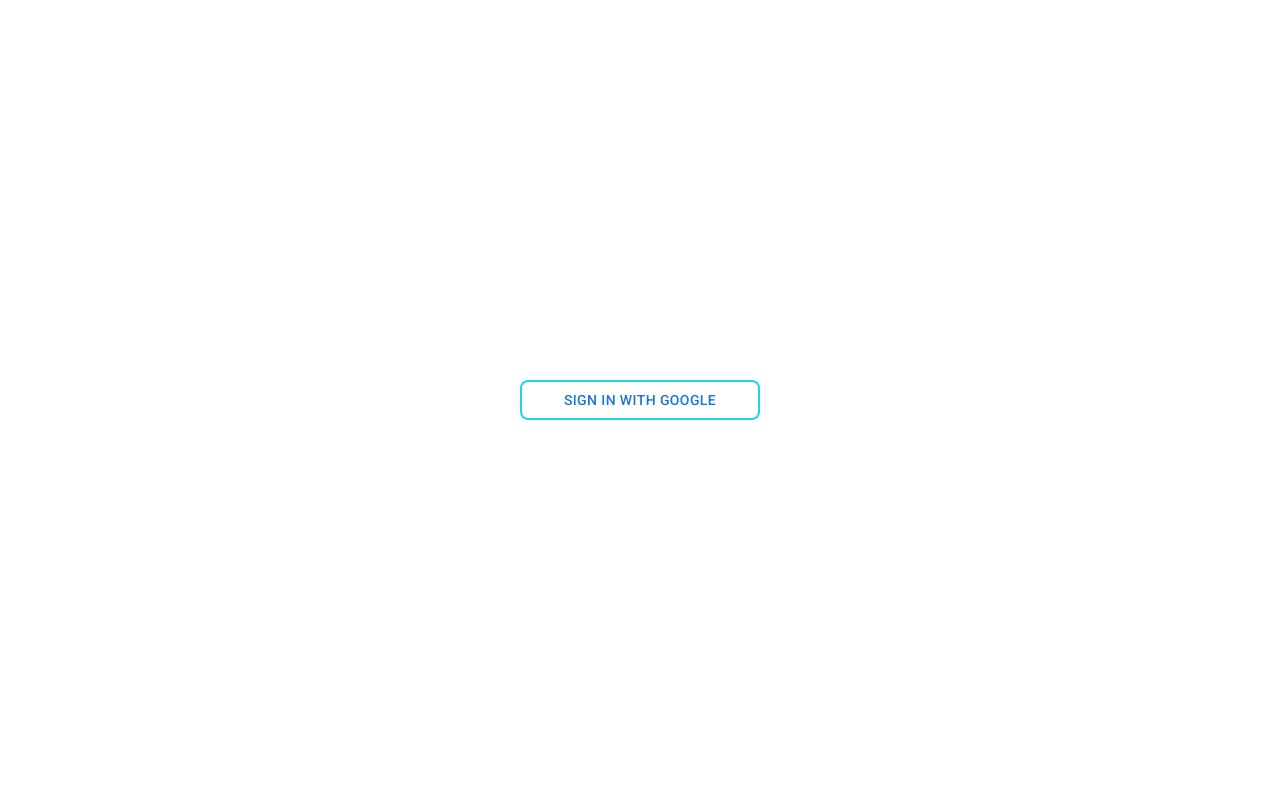
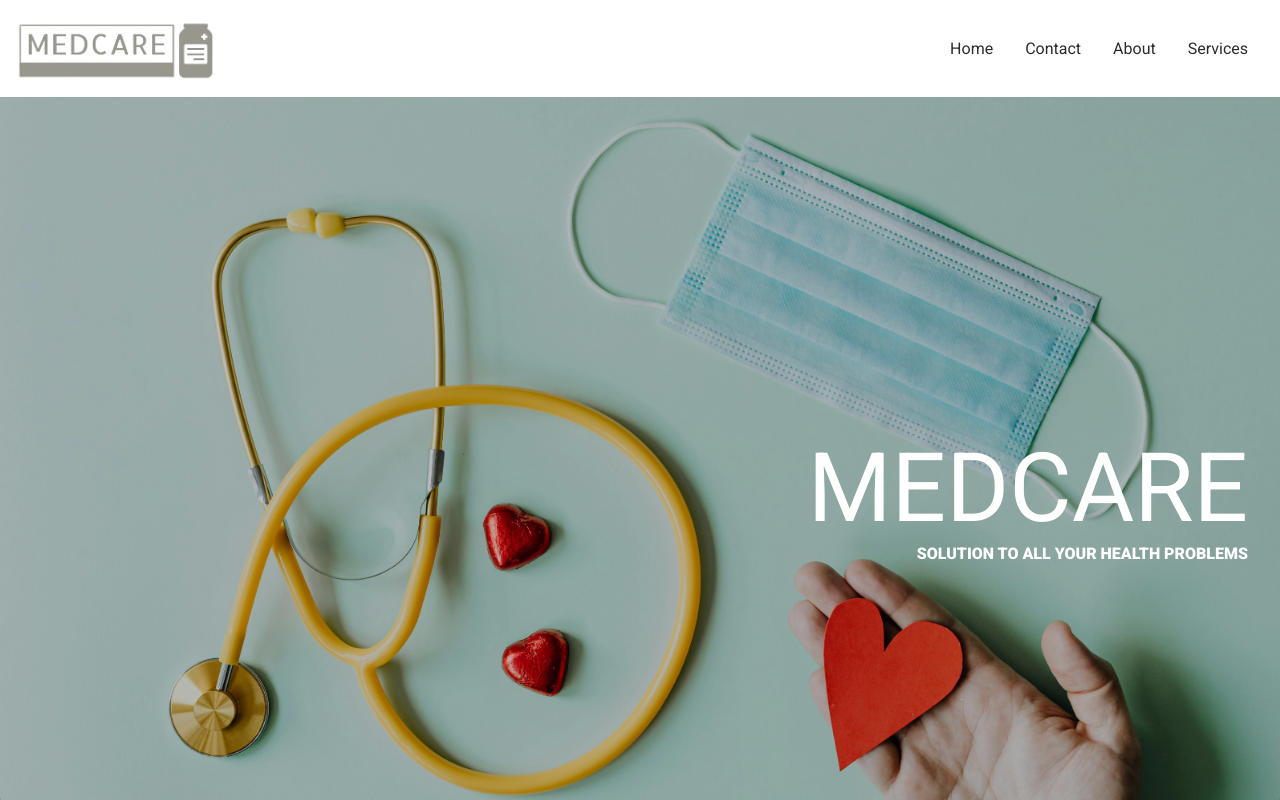
Before and after one commit to BTANISHA11/medcare, a React (Create React App) app: page / in a window 1280 px wide. Shown: the top 800 px of the page. Built offline with nearby package versions, Linux system fonts and the light colour scheme; no server answers.

Commit message:
Revert "authupdate"

```diff
--- a/package.json
+++ b/package.json
@@ -3,16 +3,11 @@
   "version": "0.1.0",
   "private": true,
   "dependencies": {
-    "@emotion/react": "^11.11.4",
-    "@emotion/styled": "^11.11.0",
-    "@mui/material": "^5.15.14",
     "@testing-library/jest-dom": "^5.17.0",
     "@testing-library/react": "^13.4.0",
     "@testing-library/user-event": "^13.5.0",
-    "firebase": "^10.9.0",
     "react": "^18.2.0",
     "react-dom": "^18.2.0",
-    "react-firebase-hooks": "^5.1.1",
     "react-icons": "^4.10.1",
     "react-responsive-carousel": "^3.2.23",
     "react-router-dom": "^6.14.2",
--- a/src/App.js
+++ b/src/App.js
@@ -1,21 +1,28 @@
+import { BrowserRouter as Router, Route, Routes } from "react-router-dom";
+import Header from "./components/Header";
+import Home from "./components/Home";
+import Footer from "./components/Footer";
+import Services from "./components/Services";
+import Contact from "./components/Contact";
+
 import "./styles/app.scss";
 import "./styles/header.scss";
 import "./styles/home.scss";
 import "./styles/footer.scss";
 import "./styles/contact.scss";
 import "./styles/mediaquery.scss";
-import SignIn from "./SignIn";
-import {useAuthState} from 'react-firebase-hooks/auth'
-import { auth } from "./firebase";
-import HomePage from "./HomePage";
 
 function App() {
-
-  const[user] = useAuthState(auth)
   return (
-    <>
-      {user ? <HomePage/> : <SignIn/>}
-    </>
+    <Router>
+      <Header />
+      <Routes>
+        <Route path="/" element={<Home />} />
+        <Route path="/contact" element={<Contact />} />
+        <Route path="/services" element={<Services />} />
+      </Routes>
+      <Footer />
+    </Router>
   );
 }
 
--- a/src/HomePage.js
+++ /dev/null
@@ -1,32 +0,0 @@
-import React from 'react'
-import { BrowserRouter as Router, Route, Routes } from "react-router-dom";
-import Header from "./components/Header";
-import Home from "./components/Home";
-import Footer from "./components/Footer";
-import Services from "./components/Services";
-import Contact from "./components/Contact";
-
-import "./styles/app.scss";
-import "./styles/header.scss";
-import "./styles/home.scss";
-import "./styles/footer.scss";
-import "./styles/contact.scss";
-import "./styles/mediaquery.scss";
-
-function HomePage() {
-  return (
-    <>
-    <Router>
-      <Header />
-      <Routes>
-        <Route path="/" element={<Home />} />
-        <Route path="/contact" element={<Contact />} />
-        <Route path="/services" element={<Services />} />
-      </Routes>
-      <Footer />
-    </Router>
-    </>
-  )
-}
-
-export default HomePage
--- a/src/SignIn.js
+++ /dev/null
@@ -1,22 +0,0 @@
-import { Button } from '@mui/material'
-import React from 'react'
-import {auth} from './firebase.js'
-import firebase from "firebase/compat/app"
-
-function SignIn() {
-
-  const signInWithGoogle = () =>{
-    const provider = new firebase.auth.GoogleAuthProvider()
-    auth.signInWithPopup(provider)
-  }
-
-  return (
-    <div className='flex items-center justify-center h-screen '>
-        <div className="border-2 border-cyan-400 rounded-lg w-60 text-center">
-      <Button  onClick={signInWithGoogle}>Sign In With Google</Button>
-      </div>
-    </div>
-  )
-}
-
-export default SignIn
--- a/src/SignOut.js
+++ /dev/null
@@ -1,13 +0,0 @@
-import { Button } from '@mui/material'
-import React from 'react'
-import { auth } from './firebase'
-import { Link } from "react-router-dom";
-function SignOut() {
-  return (
-
-      <Button className="log-out" onClick={() => auth.signOut()}>Logout</Button>
-
-  )
-}
-
-export default SignOut
--- a/src/components/Header.js
+++ b/src/components/Header.js
@@ -1,18 +1,16 @@
 import React from "react";
 import { Link } from "react-router-dom";
 import { HashLink } from "react-router-hash-link";
-import SignOut from "../SignOut";
-
+import logo from "../assets/logo.png";
 const Header = () => {
   return (
     <nav>
-      <h1>Medcare</h1>
+      <img src={logo} alt="logo" width={200} height={100} />
       <main>
         <HashLink to={"/#home"}>Home</HashLink>
         <Link to={"/contact"}>Contact</Link>
         <HashLink to={"/#about"}>About</HashLink>
         <Link to={"/services"}>Services</Link>
-        <SignOut/>
       </main>
     </nav>
   );
--- a/src/firebase.js
+++ /dev/null
@@ -1,16 +0,0 @@
-import firebase from "firebase/compat/app"
-import "firebase/compat/auth"
-
-const firebaseApp = firebase.initializeApp({
-  apiKey: "AIzaSyBgo_bCkyXAZjmm-xSEzuu7hjWzU6dlawA",
-  authDomain: "medcare-b2e1a.firebaseapp.com",
-  projectId: "medcare-b2e1a",
-  storageBucket: "medcare-b2e1a.appspot.com",
-  messagingSenderId: "300540236215",
-  appId: "1:300540236215:web:bdf555520aca79597f9832",
-  measurementId: "G-588BJ2XSHL"
-});
-
-const auth = firebase.auth();
-
-export {auth};
```
Also changed, not shown: 1 other file (tests, documents, lock files or other folders).
